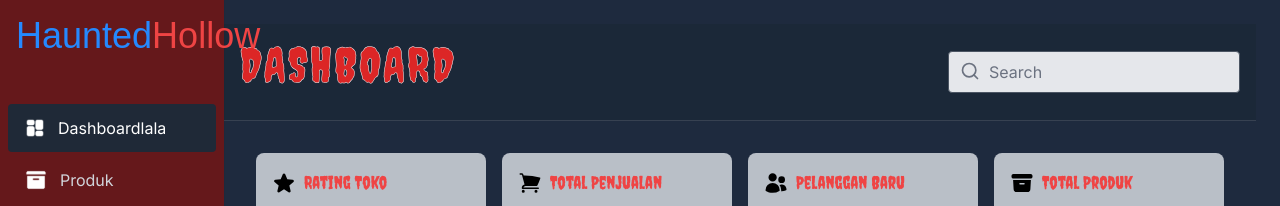
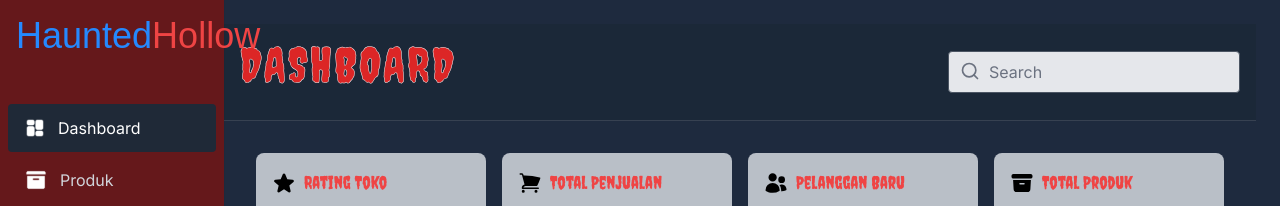
Before and after one commit to MariaSilviany/nextjs-dashboard, a Next.js app: page /admin-dashboard in a window 1280 px wide. Shown: the top 206 px of the page. Built offline with nearby package versions, Linux system fonts and the light colour scheme; a web font is replaced by a local one.

Commit message:
ubah admin-dashboard page

```diff
--- a/app/admin-dashboard/page.tsx
+++ b/app/admin-dashboard/page.tsx
@@ -99,7 +99,7 @@ export default function AdminDashboard() {
               <div className="mr-3">
                 <DashboardIcon />
               </div>
-              <span>Dashboardlala</span>
+              <span>Dashboard</span>
             </a>
           </div>
 
```
